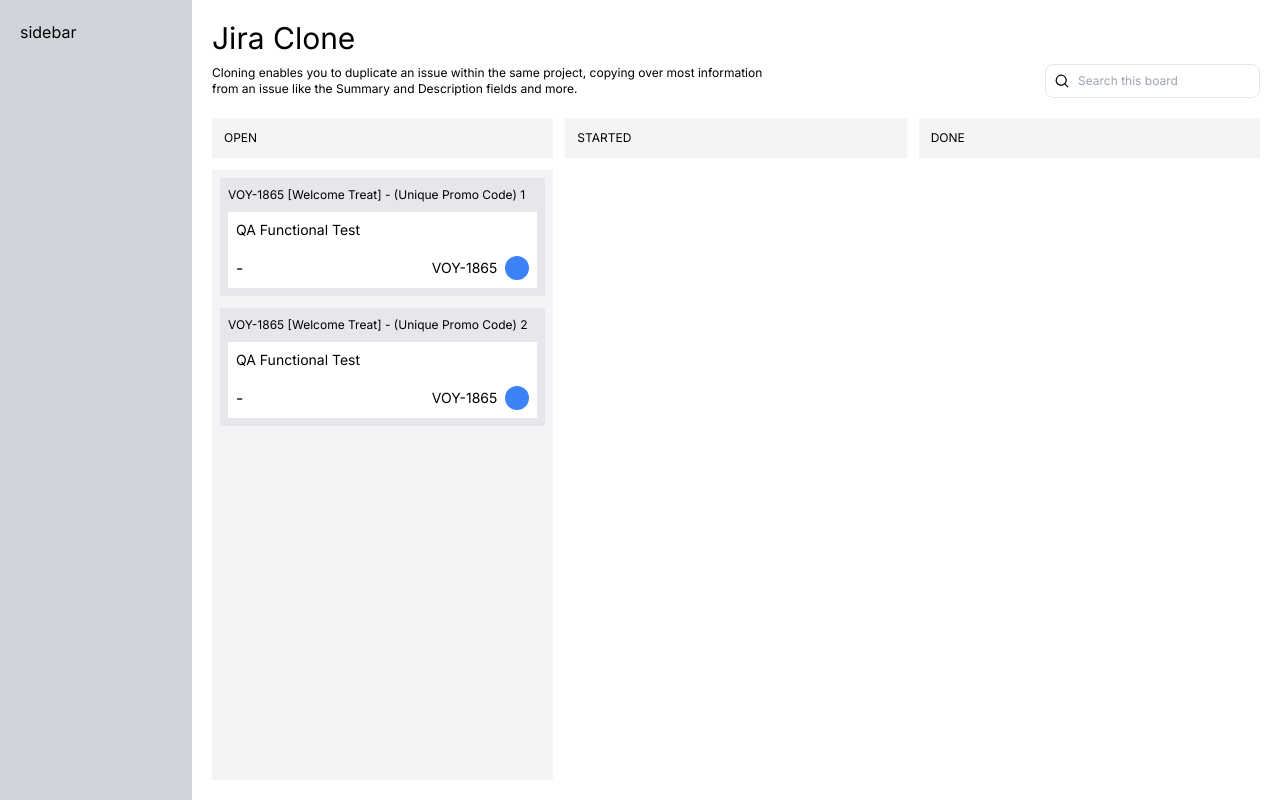
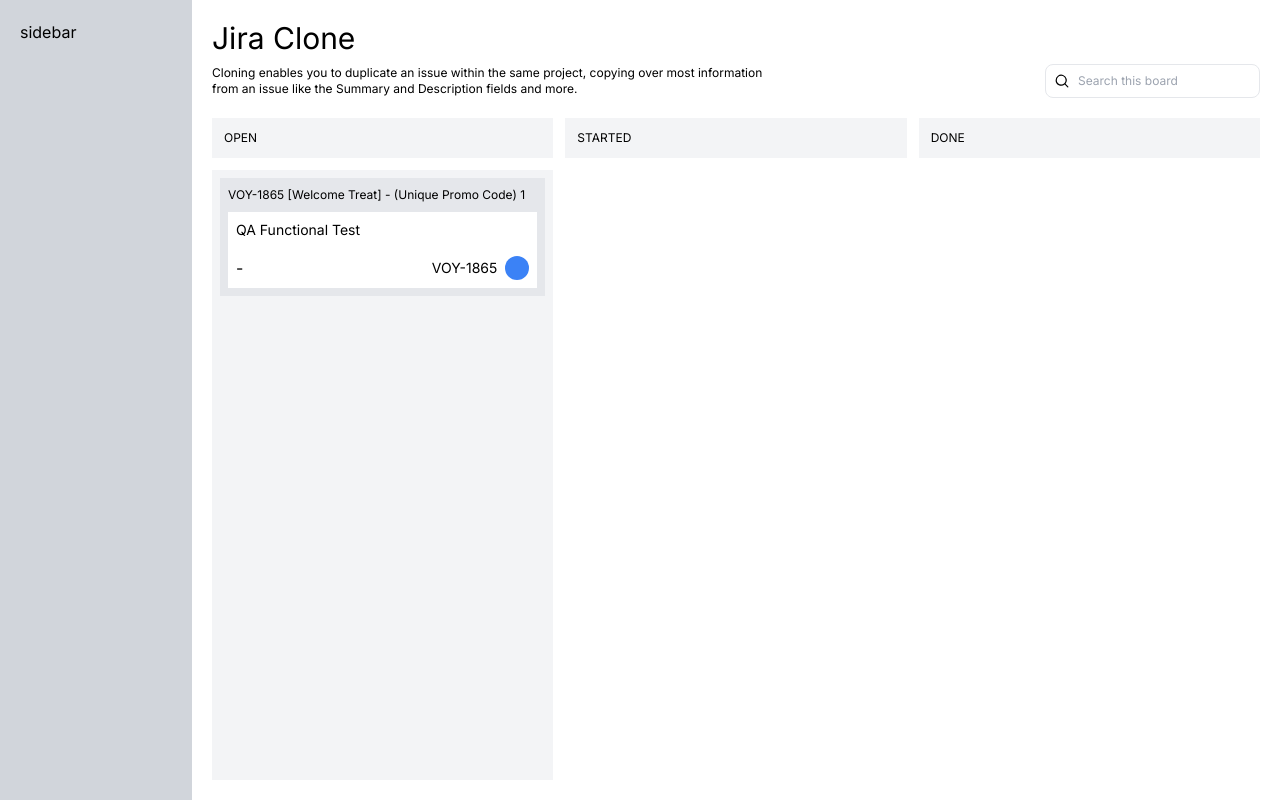
Before and after one commit to channiboi1998/jira-clone, a Next.js app: page / in a window 1280 px wide. Built offline with nearby package versions, Linux system fonts and the light colour scheme.

Commit message:
chore: componentize DnDs

```diff
--- /dev/null
+++ b/src/app/issue-card.tsx
@@ -0,0 +1,37 @@
+"use client";
+
+import { Draggable } from "@hello-pangea/dnd";
+import React from "react";
+
+const IssueCard = () => {
+  return (
+    <Draggable draggableId="draggable-0" index={0}>
+      {(provided) => (
+        <div
+          ref={provided.innerRef}
+          {...provided.draggableProps}
+          {...provided.dragHandleProps}
+          className="bg-gray-200 p-2 mb-3"
+        >
+          <p className="text-[12px] mb-2">
+            VOY-1865 [Welcome Treat] - (Unique Promo Code) 1
+          </p>
+          <div className="bg-white p-2">
+            {/* Task Card: Title */}
+            <p className="text-sm mb-4">QA Functional Test</p>
+            {/* Task Card: Footer */}
+            <div className="grid grid-cols-2">
+              <div>-</div>
+              <div className="flex flex-row items-center justify-end space-x-2">
+                <p className="text-sm">VOY-1865</p>
+                <div className="h-6 w-6 rounded-full bg-blue-500" />
+              </div>
+            </div>
+          </div>
+        </div>
+      )}
+    </Draggable>
+  );
+};
+
+export default IssueCard;
--- /dev/null
+++ b/src/app/open-issue-column.tsx
@@ -0,0 +1,28 @@
+"use client";
+
+import { DragDropContext, Droppable, Draggable } from "@hello-pangea/dnd";
+import React from "react";
+import IssueCard from "./issue-card";
+
+const OpenIssueColumn = () => {
+  return (
+    <DragDropContext
+      onDragUpdate={() => {}}
+      onDragEnd={() => console.log("drag end")}
+    >
+      <Droppable droppableId="droppable-1">
+        {(provided) => (
+          <div
+            className="bg-gray-100 p-2"
+            ref={provided.innerRef}
+            {...provided.droppableProps}
+          >
+            <IssueCard />
+          </div>
+        )}
+      </Droppable>
+    </DragDropContext>
+  );
+};
+
+export default OpenIssueColumn;
--- a/src/app/page.tsx
+++ b/src/app/page.tsx
@@ -1,7 +1,5 @@
-"use client";
-
-import { DragDropContext, Droppable, Draggable } from "@hello-pangea/dnd";
 import { MagnifyingGlassIcon } from "@heroicons/react/20/solid";
+import OpenIssueColumn from "./open-issue-column";
 
 export default function Home() {
   return (
@@ -44,73 +42,7 @@
           {/* Board Page: Columns */}
           <div className="flex-1 grid grid-cols-3 gap-3 pt-3">
             {/* Board Page: Open Column */}
-            <DragDropContext
-              onDragUpdate={() => {}}
-              onDragEnd={() => console.log("drag end")}
-            >
-              <Droppable droppableId="droppable-1">
-                {(provided) => (
-                  <div
-                    className="bg-gray-100 p-2"
-                    ref={provided.innerRef}
-                    {...provided.droppableProps}
-                  >
-                    <Draggable draggableId="draggable-0" index={0}>
-                      {(provided) => (
-                        <div
-                          ref={provided.innerRef}
-                          {...provided.draggableProps}
-                          {...provided.dragHandleProps}
-                          className="bg-gray-200 p-2 mb-3"
-                        >
-                          <p className="text-[12px] mb-2">
-                            VOY-1865 [Welcome Treat] - (Unique Promo Code) 1
-                          </p>
-                          <div className="bg-white p-2">
-                            {/* Task Card: Title */}
-                            <p className="text-sm mb-4">QA Functional Test</p>
-                            {/* Task Card: Footer */}
-                            <div className="grid grid-cols-2">
-                              <div>-</div>
-                              <div className="flex flex-row items-center justify-end space-x-2">
-                                <p className="text-sm">VOY-1865</p>
-                                <div className="h-6 w-6 rounded-full bg-blue-500" />
-                              </div>
-                            </div>
-                          </div>
-                        </div>
-                      )}
-                    </Draggable>
-                    <Draggable draggableId="draggable-1" index={1}>
-                      {(provided) => (
-                        <div
-                          ref={provided.innerRef}
-                          {...provided.draggableProps}
-                          {...provided.dragHandleProps}
-                          className="bg-gray-200 p-2 mb-3"
-                        >
-                          <p className="text-[12px] mb-2">
-                            VOY-1865 [Welcome Treat] - (Unique Promo Code) 2
-                          </p>
-                          <div className="bg-white p-2">
-                            {/* Task Card: Title */}
-                            <p className="text-sm mb-4">QA Functional Test</p>
-                            {/* Task Card: Footer */}
-                            <div className="grid grid-cols-2">
-                              <div>-</div>
-                              <div className="flex flex-row items-center justify-end space-x-2">
-                                <p className="text-sm">VOY-1865</p>
-                                <div className="h-6 w-6 rounded-full bg-blue-500" />
-                              </div>
-                            </div>
-                          </div>
-                        </div>
-                      )}
-                    </Draggable>
-                  </div>
-                )}
-              </Droppable>
-            </DragDropContext>
+            <OpenIssueColumn />
           </div>
         </div>
       </section>
```
